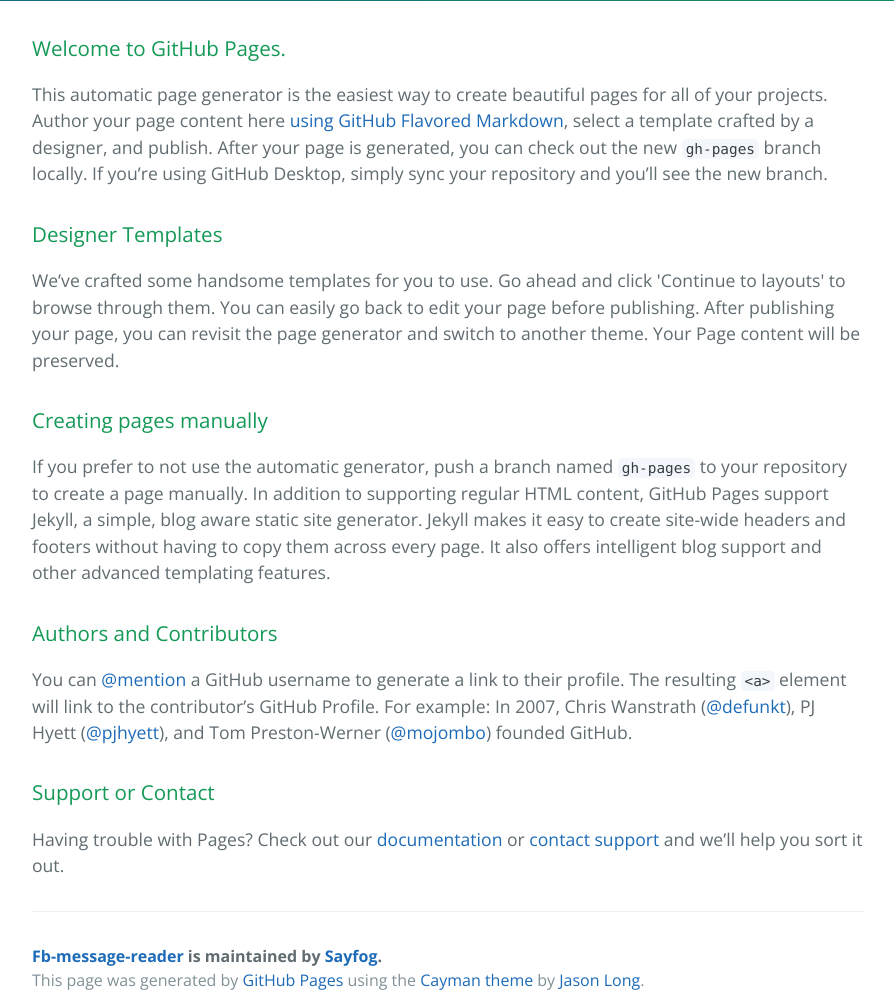
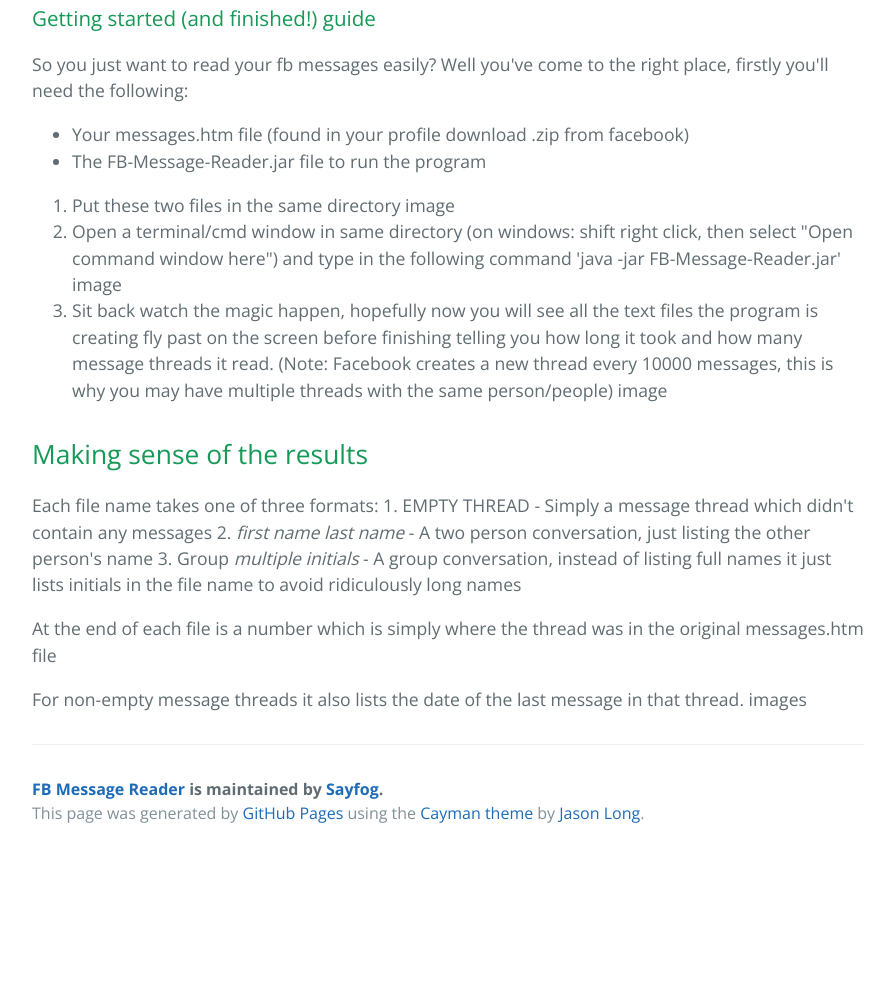
Before and after one commit to AlistairSymonds/FB-Message-Reader, a plain HTML site: page index.html in a window 1280 px wide. Shown: the part 412-1407 px from the top of the page, without its empty margins (192-1086 px from the left). After the commit the page ends 1269 px from the top, so only its background shows below. Drawn offline with nearby package versions, Linux system fonts and the light colour scheme.

```diff
--- a/index.html
+++ b/index.html
@@ -2,7 +2,7 @@
 <html lang="en-us">
   <head>
     <meta charset="UTF-8">
-    <title>Fb-message-reader by Sayfog</title>
+    <title>FB Message Reader by Sayfog</title>
     <meta name="viewport" content="width=device-width, initial-scale=1">
     <link rel="stylesheet" type="text/css" href="stylesheets/normalize.css" media="screen">
     <link href='https://fonts.googleapis.com/css?family=Open+Sans:400,700' rel='stylesheet' type='text/css'>
@@ -11,8 +11,8 @@
   </head>
   <body>
     <section class="page-header">
-      <h1 class="project-name">Fb-message-reader</h1>
-      <h2 class="project-tagline">A java program designed to take input from the messages.htm (found when you download a copy of your fb profile)  file and output it in a more human readable manner.</h2>
+      <h1 class="project-name">FB Message Reader</h1>
+      <h2 class="project-tagline">An easy to use parser designed to convert the messages.htm file to easily readable text files</h2>
       <a href="https://github.com/Sayfog/FB-Message-Reader" class="btn">View on GitHub</a>
       <a href="https://github.com/Sayfog/FB-Message-Reader/zipball/master" class="btn">Download .zip</a>
       <a href="https://github.com/Sayfog/FB-Message-Reader/tarball/master" class="btn">Download .tar.gz</a>
@@ -20,32 +20,39 @@
 
     <section class="main-content">
       <h3>
-<a id="welcome-to-github-pages" class="anchor" href="#welcome-to-github-pages" aria-hidden="true"><span aria-hidden="true" class="octicon octicon-link"></span></a>Welcome to GitHub Pages.</h3>
+<a id="getting-started-and-finished-guide" class="anchor" href="#getting-started-and-finished-guide" aria-hidden="true"><span aria-hidden="true" class="octicon octicon-link"></span></a>Getting started (and finished!) guide</h3>
 
-<p>This automatic page generator is the easiest way to create beautiful pages for all of your projects. Author your page content here <a href="https://guides.github.com/features/mastering-markdown/">using GitHub Flavored Markdown</a>, select a template crafted by a designer, and publish. After your page is generated, you can check out the new <code>gh-pages</code> branch locally. If you’re using GitHub Desktop, simply sync your repository and you’ll see the new branch.</p>
+<p>So you just want to read your fb messages easily? Well you've come to the right place, firstly you'll need the following:</p>
 
-<h3>
-<a id="designer-templates" class="anchor" href="#designer-templates" aria-hidden="true"><span aria-hidden="true" class="octicon octicon-link"></span></a>Designer Templates</h3>
+<ul>
+<li>Your messages.htm file (found in your profile download .zip from facebook)</li>
+<li><p>The FB-Message-Reader.jar file to run the program</p></li>
+</ul>
 
-<p>We’ve crafted some handsome templates for you to use. Go ahead and click 'Continue to layouts' to browse through them. You can easily go back to edit your page before publishing. After publishing your page, you can revisit the page generator and switch to another theme. Your Page content will be preserved.</p>
+<ol>
+<li>Put these two files in the same directory
+image</li>
+<li>Open a terminal/cmd window in same directory (on windows: shift right click, then select "Open command window here") and type in the following command 'java -jar FB-Message-Reader.jar'
+image</li>
+<li>Sit back watch the magic happen, hopefully now you will see all the text files the program is creating fly past on the screen before finishing telling you how long it took and how many message threads it read. (Note: Facebook creates a new thread every 10000 messages, this is why you may have multiple threads with the same person/people)
+image</li>
+</ol>
 
-<h3>
-<a id="creating-pages-manually" class="anchor" href="#creating-pages-manually" aria-hidden="true"><span aria-hidden="true" class="octicon octicon-link"></span></a>Creating pages manually</h3>
+<h2>
+<a id="making-sense-of-the-results" class="anchor" href="#making-sense-of-the-results" aria-hidden="true"><span aria-hidden="true" class="octicon octicon-link"></span></a>Making sense of the results</h2>
 
-<p>If you prefer to not use the automatic generator, push a branch named <code>gh-pages</code> to your repository to create a page manually. In addition to supporting regular HTML content, GitHub Pages support Jekyll, a simple, blog aware static site generator. Jekyll makes it easy to create site-wide headers and footers without having to copy them across every page. It also offers intelligent blog support and other advanced templating features.</p>
+<p>Each file name takes one of three formats:
+1. EMPTY THREAD - Simply a message thread which didn't contain any messages
+2. <em>first name last name</em> - A two person conversation, just listing the other person's name
+3. Group <em>multiple initials</em> - A group conversation, instead of listing full names it just lists initials in the file name to avoid ridiculously long names</p>
 
-<h3>
-<a id="authors-and-contributors" class="anchor" href="#authors-and-contributors" aria-hidden="true"><span aria-hidden="true" class="octicon octicon-link"></span></a>Authors and Contributors</h3>
+<p>At the end of each file is a number which is simply where the thread was in the original messages.htm file</p>
 
-<p>You can <a href="https://help.github.com/articles/basic-writing-and-formatting-syntax/#mentioning-users-and-teams" class="user-mention">@mention</a> a GitHub username to generate a link to their profile. The resulting <code>&lt;a&gt;</code> element will link to the contributor’s GitHub Profile. For example: In 2007, Chris Wanstrath (<a href="https://github.com/defunkt" class="user-mention">@defunkt</a>), PJ Hyett (<a href="https://github.com/pjhyett" class="user-mention">@pjhyett</a>), and Tom Preston-Werner (<a href="https://github.com/mojombo" class="user-mention">@mojombo</a>) founded GitHub.</p>
-
-<h3>
-<a id="support-or-contact" class="anchor" href="#support-or-contact" aria-hidden="true"><span aria-hidden="true" class="octicon octicon-link"></span></a>Support or Contact</h3>
-
-<p>Having trouble with Pages? Check out our <a href="https://help.github.com/pages">documentation</a> or <a href="https://github.com/contact">contact support</a> and we’ll help you sort it out.</p>
+<p>For non-empty message threads it also lists the date of the last message in that thread.
+images</p>
 
       <footer class="site-footer">
-        <span class="site-footer-owner"><a href="https://github.com/Sayfog/FB-Message-Reader">Fb-message-reader</a> is maintained by <a href="https://github.com/Sayfog">Sayfog</a>.</span>
+        <span class="site-footer-owner"><a href="https://github.com/Sayfog/FB-Message-Reader">FB Message Reader</a> is maintained by <a href="https://github.com/Sayfog">Sayfog</a>.</span>
 
         <span class="site-footer-credits">This page was generated by <a href="https://pages.github.com">GitHub Pages</a> using the <a href="https://github.com/jasonlong/cayman-theme">Cayman theme</a> by <a href="https://twitter.com/jasonlong">Jason Long</a>.</span>
       </footer>
```
Also changed, not shown: params.json (+3 -3 lines).
